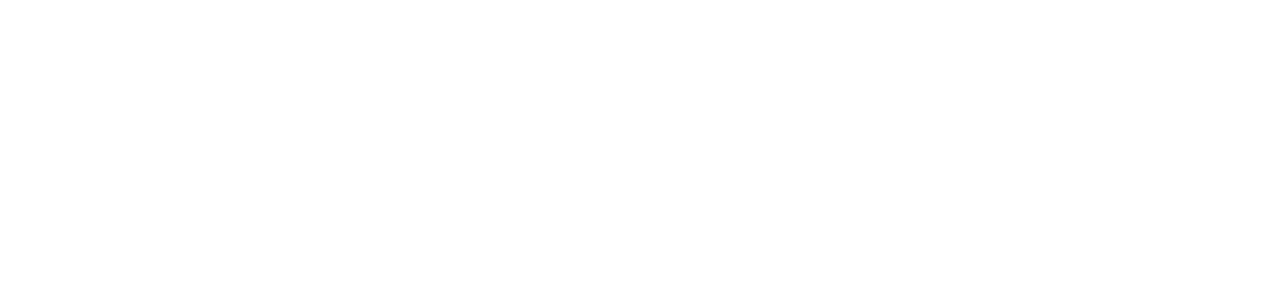
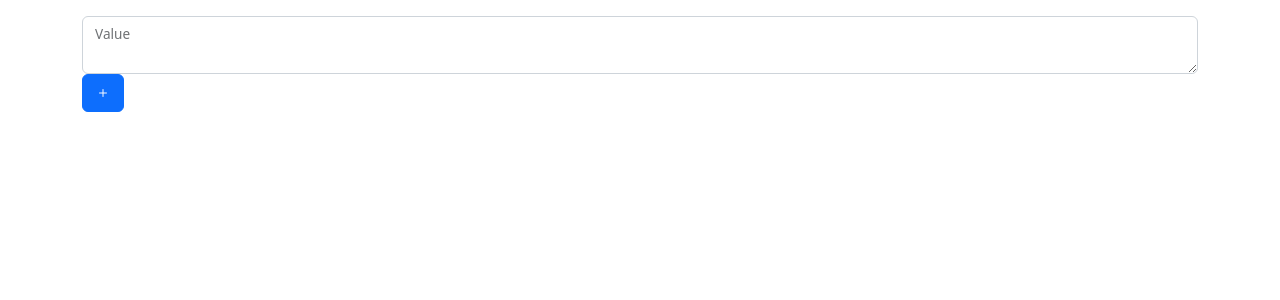
Before and after one commit to bharnish/AWSServerlessDemo, an Angular app in the folder angularSite/: page /records/add in a window 1280 px wide. Before the commit this address led to /. Shown: the top 300 px of the page. Built offline with nearby package versions, Linux system fonts and the light colour scheme.

Commit message:
Add record add component

```diff
--- a/angularSite/src/app/app-routing.module.ts
+++ b/angularSite/src/app/app-routing.module.ts
@@ -1,9 +1,11 @@
 import { NgModule } from '@angular/core';
 import { RouterModule, Routes } from '@angular/router';
 import { HomeComponent } from './home/home.component';
+import { RecordAddEditComponent } from './record-add-edit/record-add-edit.component';
 
 const routes: Routes = [
   {path: '', component: HomeComponent, pathMatch: 'full'},
+  {path: 'records/add', component: RecordAddEditComponent},
 ];
 
 @NgModule({
--- a/angularSite/src/app/app.module.ts
+++ b/angularSite/src/app/app.module.ts
@@ -7,11 +7,13 @@
 import { AppRoutingModule } from './app-routing.module';
 import { AppComponent } from './app.component';
 import { HomeComponent } from './home/home.component';
+import { RecordAddEditComponent } from './record-add-edit/record-add-edit.component';
 
 @NgModule({
   declarations: [
     AppComponent,
-    HomeComponent
+    HomeComponent,
+    RecordAddEditComponent
   ],
   imports: [
     BrowserModule,
--- a/angularSite/src/app/home/home.component.html
+++ b/angularSite/src/app/home/home.component.html
@@ -1,6 +1,7 @@
 <div class="container">
     <div class="bg-light border shadow mt-5 p-5">
         <p class="fs-1">Welcome to AWSServerlessDemo!</p>
+        <p class="fs-5"><a [routerLink]="['records','add']">Add</a></p>
         <p class="fs-5"><a href="{{rootUrl}}/swagger">Swagger</a></p>
     </div>
 </div>
--- /dev/null
+++ b/angularSite/src/app/record-add-edit/record-add-edit.component.html
@@ -0,0 +1,13 @@
+<div class="container mt-3">
+    <div class="form-floating">
+        <textarea class="form-control" name="value" id="value" cols="80" rows="10" [(ngModel)]="model.value"></textarea>
+        <label for="value">Value</label>
+    </div>
+    <button class="btn btn-primary" title="Save" (click)="save()"><i class="bi bi-plus" *ngIf="!isSaving; else Saving"></i></button>
+</div>
+
+
+
+<ng-template #Saving>
+    ...
+</ng-template>
--- /dev/null
+++ b/angularSite/src/app/record-add-edit/record-add-edit.component.ts
@@ -0,0 +1,28 @@
+import { Component, OnInit } from '@angular/core';
+import { DbRecord } from '../api/models';
+import { ValuesService } from '../api/services';
+
+@Component({
+  selector: 'app-record-add-edit',
+  templateUrl: './record-add-edit.component.html',
+  styleUrls: ['./record-add-edit.component.css']
+})
+export class RecordAddEditComponent implements OnInit {
+
+  constructor(private svc: ValuesService) { }
+
+  model: DbRecord = {};
+  isSaving = false;
+
+  ngOnInit(): void {
+  }
+
+
+  save() {
+    this.isSaving = true;
+    this.svc.postApiValues({value: this.model.value}).subscribe(x => {
+      this.isSaving = false;
+    });
+  }
+
+}
```
Also changed, not shown: angularSite/src/app/record-add-edit/record-add-edit.component.css (added), 1 other file (tests, documents, lock files or other folders).
